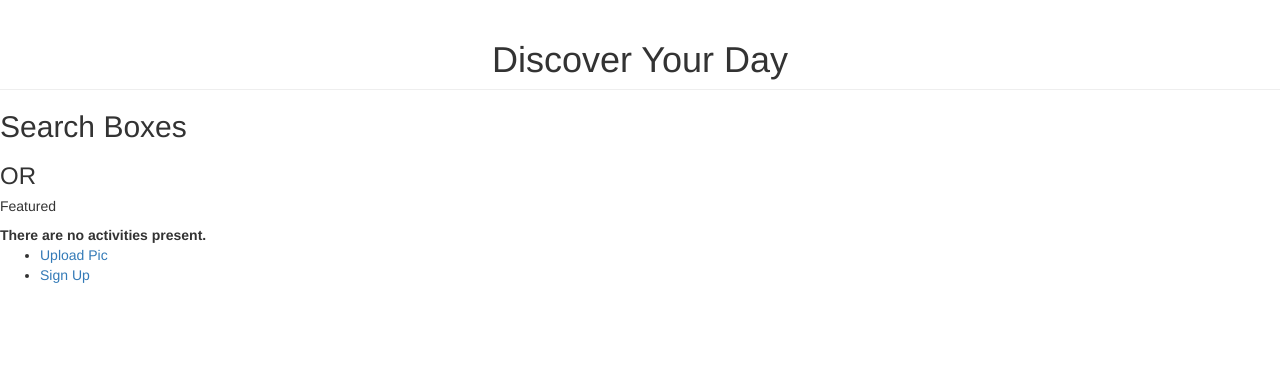
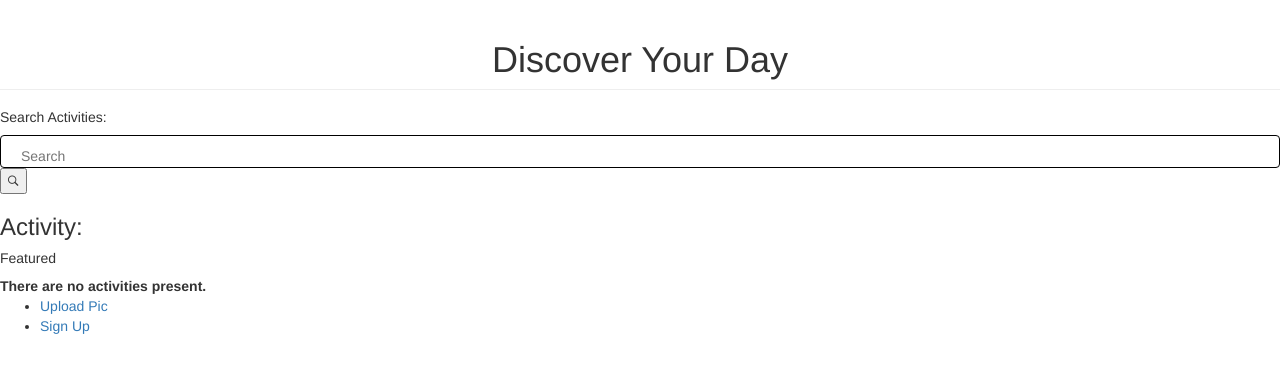
Before and after one commit to ngkenn/itech-group, a Django app: page /actifind/ in a window 1280 px wide. Shown: the part 74-447 px from the top of the page. Run offline with Django 3.2, Linux system fonts and the light colour scheme; some libraries are stand-ins or nearby versions.

Commit message:
update search function

```diff
--- a/itechGroup/actifind/models.py
+++ b/itechGroup/actifind/models.py
@@ -4,11 +4,13 @@ from django.core.validators import MaxValueValidator, MinValueValidator
 from django.db.models import Avg
 from django.contrib.auth.models import User
 
+
 class Tag(models.Model):
     name = models.CharField(max_length=64, unique=True)
 
     def __str__(self):
         return self.name
+
 
 class Activity(models.Model):
     name = models.CharField(max_length=128, unique=True)
@@ -31,6 +33,7 @@ class Activity(models.Model):
 
     def __str__(self):
         return self.name
+
 
 class Picture(models.Model):
     name = models.CharField(max_length=128, unique=True)
--- a/itechGroup/actifind/urls.py
+++ b/itechGroup/actifind/urls.py
@@ -17,5 +17,8 @@ urlpatterns = [
     url(r'^activity/(?P<activity_name_slug>[\w\-]+)/add_review/$',
         views.add_review, name='add_review'),
     url(r'^upload_picture/$', views.upload_picture, name='upload_picture'),
+    url(r'^search/$', views.search, name='search'),
+
+
 
 ]   + static(settings.MEDIA_URL, document_root=settings.MEDIA_ROOT)
--- a/itechGroup/actifind/views.py
+++ b/itechGroup/actifind/views.py
@@ -165,6 +165,6 @@ def search(request):
         error_msg = "Please enter search keywords"
         return render(request, 'actifind/index.html', {'error_msg': error_msg})
 
-    activity_list = Activity.objects.filter(Q(title__icontains=q) | Q(body__icontains=q))
+    activity_list = Activity.objects.filter(Q(name__icontains=q) | Q(description__icontains=q))
     return render(request, 'actifind/index.html', {'error_msg': error_msg,
                                                'activity': activity_list})
--- a/itechGroup/templates/actifind/index.html
+++ b/itechGroup/templates/actifind/index.html
@@ -2,6 +2,8 @@
 {% load staticfiles %}
 {% block extra_head %}
     <link rel="stylesheet" href="{% static 'css/index.css' %}">
+    <link rel="stylesheet" href="http://code.ionicframework.com/ionicons/2.0.1/css/ionicons.min.css">
+
 {% endblock %}
 
 
@@ -10,15 +12,31 @@
 {% endblock %}
 
 {% block body_block %}
+    {% if error_msg %}
+        <p>{{ error_msg }}</p>
+    {% endif %}
+{#    {% for activity in activity_list %}#}
+{##}
+{#    {% empty %}#}
+{#        <div class="no-activity">No activity yet!</div>#}
+{#    {% endfor %}#}
+
     <div>
         <h1 class="page-header text-center">Discover Your Day</h1>
         <div>
-            <h2>
-                Search Boxes
-                <!-- search boxes -->
-            </h2>
+            <h5>
+                Search Activities:
+            </h5>
+            <!-- search boxes -->
+            <form role="search" method="get" id="searchform" action="{% url 'search' %}">
+
+            <input type="search" name="q" placeholder="Search" required>
+            <button type="submit"><span class="ion-ios-search-strong"></span></button>
+            </form>
+
+
             <h3>
-                OR
+                Activity:
             </h3>
             <h4>
                 <!-- Create a review -->
```
